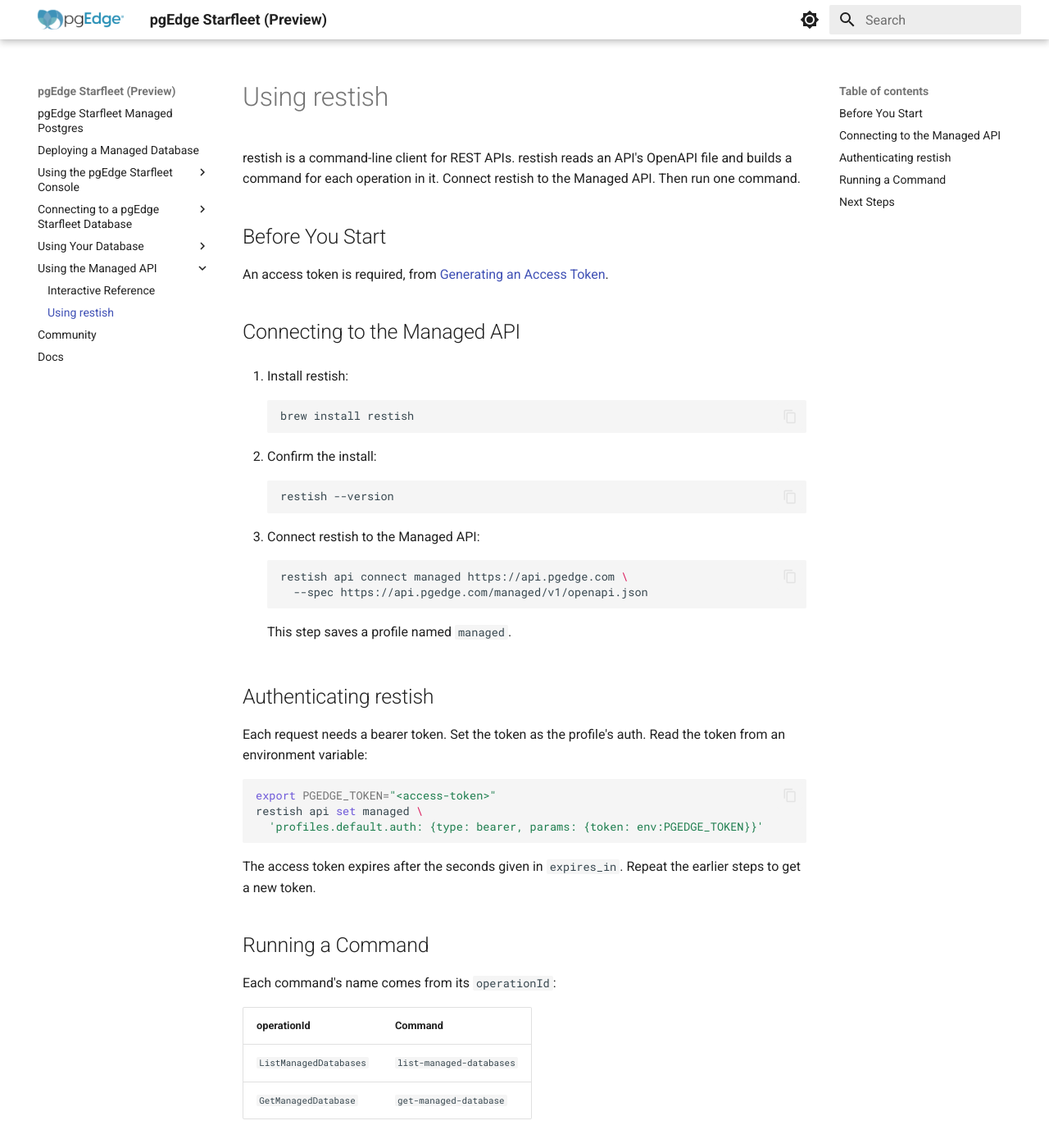
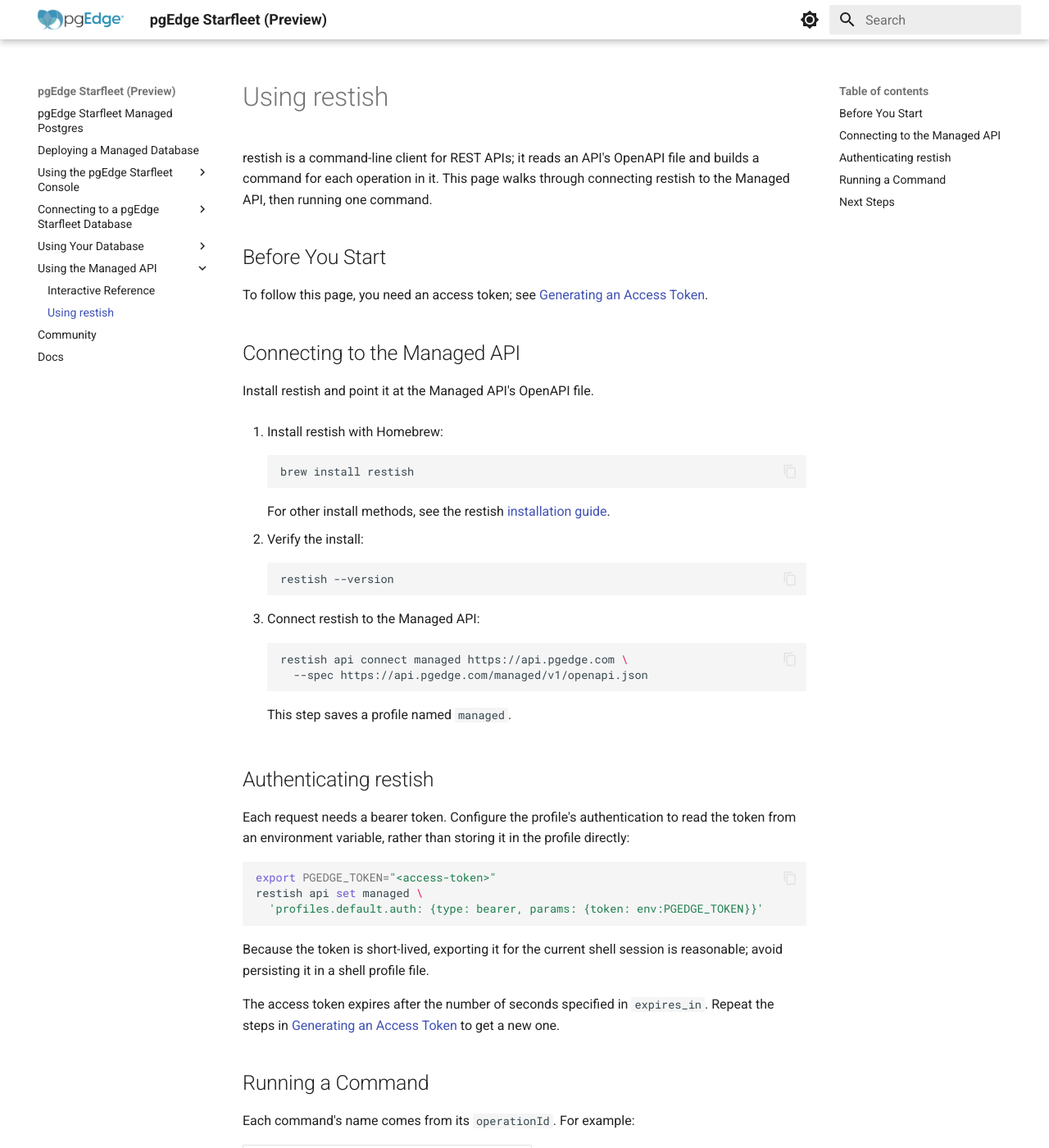
Before and after one commit to pgEdge/pgedge-starfleet-docs, an MkDocs documentation site: the page built from docs/api/restish.md, in a window 1280 px wide and 1400 px high. Shown: the whole window at 82% size. Built offline with MkDocs 1.6.1 and Material for MkDocs 9.7.7, drawn with Linux system fonts in a browser that asks for light colours; some of the changed text lies outside the part shown.

Commit message:
Fix formal voice, ambiguity, and consistency issues in Managed API docs
Fix ambiguous/garbled sentences (bearer-token request line, response
field description), replace "holds" per this repo's existing
precedent for avoiding that word, fix a repeated dangling-fragment
pattern ("X is required, from [link]") in reference.md and restish.md,
use backticks instead of bold for the Authorize button, add a missing
heading lead-in, note the Homebrew-only install assumption and link to
restish's own install guide for other platforms, align the auth
example with this repo's existing shell-variable guidance, and fix a
vague backward reference and a table that could read as exhaustive
when it is only illustrative.

````diff
--- a/docs/api/restish.md
+++ b/docs/api/restish.md
@@ -1,23 +1,29 @@
 # Using restish
 
-restish is a command-line client for REST APIs. restish reads an
-API's OpenAPI file and builds a command for each operation in it.
-Connect restish to the Managed API. Then run one command.
+restish is a command-line client for REST APIs; it reads an API's
+OpenAPI file and builds a command for each operation in it. This page
+walks through connecting restish to the Managed API, then running one
+command.
 
 ## Before You Start
 
-An access token is required, from
+To follow this page, you need an access token; see
 [Generating an Access Token](index.md#generating-an-access-token).
 
 ## Connecting to the Managed API
 
-1. Install restish:
+Install restish and point it at the Managed API's OpenAPI file.
+
+1. Install restish with Homebrew:
 
     ```bash
     brew install restish
     ```
 
-2. Confirm the install:
+    For other install methods, see the restish
+    [installation guide](https://rest.sh/docs/getting-started/install/).
+
+2. Verify the install:
 
     ```bash
     restish --version
@@ -34,8 +40,9 @@ An access token is required, from
 
 ## Authenticating restish
 
-Each request needs a bearer token. Set the token as the profile's
-auth. Read the token from an environment variable:
+Each request needs a bearer token. Configure the profile's
+authentication to read the token from an environment variable, rather
+than storing it in the profile directly:
 
 ```bash
 export PGEDGE_TOKEN="<access-token>"
@@ -43,19 +50,24 @@ restish api set managed \
   'profiles.default.auth: {type: bearer, params: {token: env:PGEDGE_TOKEN}}'
 ```
 
-The access token expires after the seconds given in `expires_in`.
-Repeat the earlier steps to get a new token.
+Because the token is short-lived, exporting it for the current shell
+session is reasonable; avoid persisting it in a shell profile file.
+
+The access token expires after the number of seconds specified in
+`expires_in`. Repeat the steps in
+[Generating an Access Token](index.md#generating-an-access-token) to
+get a new one.
 
 ## Running a Command
 
-Each command's name comes from its `operationId`:
+Each command's name comes from its `operationId`. For example:
 
 | operationId | Command |
 |---|---|
 | `ListManagedDatabases` | `list-managed-databases` |
 | `GetManagedDatabase` | `get-managed-database` |
 
-List each database the token can reach:
+List every database the token's client can reach:
 
 ```bash
 restish managed list-managed-databases
````
Also changed, not shown: docs/api/index.md (+11 -14 lines), docs/api/reference.md (+3 -3 lines).
